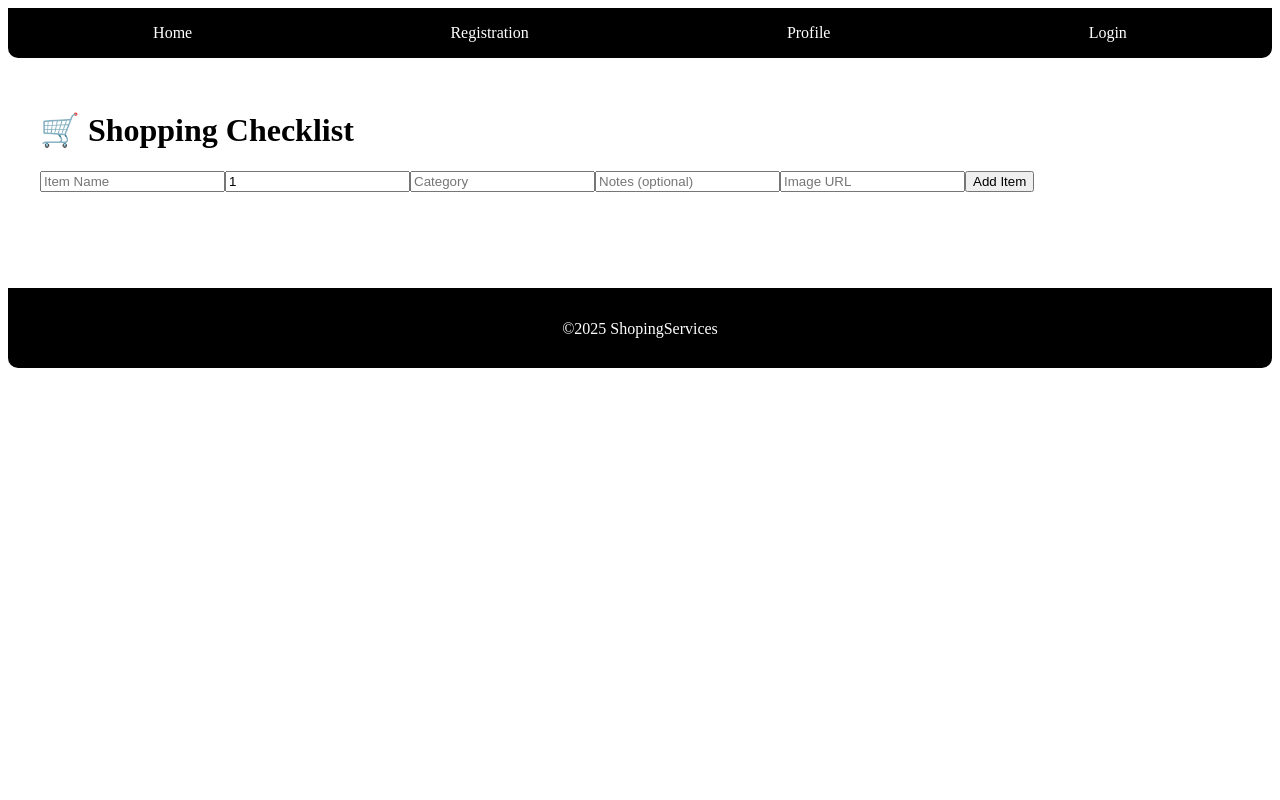
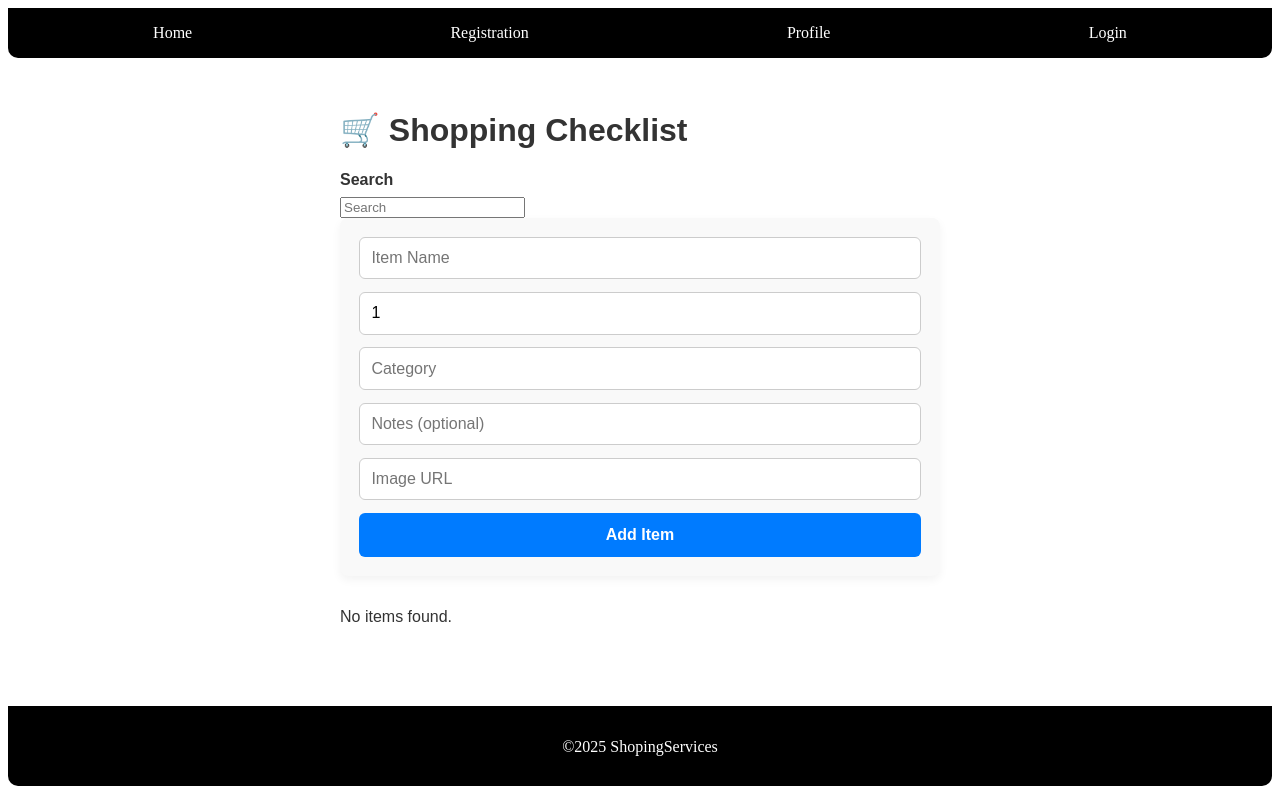
Before and after one commit to Sbonelo2/Task-5--Shopping-List-App, a React (Vite) app: page /home in a window 1280 px wide. Built offline with nearby package versions, Linux system fonts and the light colour scheme.

Commit message:
feat Home page,and Home css,and search bar

```diff
--- a/src/App.css
+++ b/src/App.css
@@ -39,131 +39,3 @@
   color: white;
   font-family: Arial, sans-serif;
 }  */
-
-
-
-
-
-
-
-
-
-
-
-
-
-
-
-
-
-
-/* Home.css */
-
-.home-container {
-  padding: 2rem;
-  max-width: 600px;
-  margin: auto;
-  font-family: Arial, sans-serif;
-  color: #333;
-}
-
-h2 {
-  text-align: center;
-  margin-bottom: 1.5rem;
-  font-size: 2rem;
-  color: #222;
-}
-
-form {
-  display: flex;
-  flex-direction: column;
-  gap: 0.8rem;
-  margin-bottom: 2rem;
-  background: #f9f9f9;
-  padding: 1.2rem;
-  border-radius: 8px;
-  box-shadow: 0 4px 10px rgba(0, 0, 0, 0.05);
-}
-
-form input {
-  padding: 0.7rem;
-  border: 1px solid #ccc;
-  border-radius: 6px;
-  font-size: 1rem;
-  transition: border-color 0.2s ease;
-}
-
-form input:focus {
-  outline: none;
-  border-color: #007bff;
-}
-
-form button {
-  padding: 0.8rem;
-  border: none;
-  border-radius: 6px;
-  background: #007bff;
-  color: white;
-  font-size: 1rem;
-  font-weight: bold;
-  cursor: pointer;
-  transition: background 0.3s ease;
-}
-
-form button:hover {
-  background: #0056b3;
-}
-
-/* Shopping list */
-ul {
-  list-style: none;
-  padding: 0;
-}
-
-li {
-  display: flex;
-  align-items: center;
-  justify-content: space-between;
-  background: #fff;
-  padding: 1rem;
-  margin-bottom: 0.8rem;
-  border-radius: 8px;
-  box-shadow: 0 2px 8px rgba(0, 0, 0, 0.05);
-  transition: transform 0.2s ease;
-}
-
-li:hover {
-  transform: translateY(-2px);
-}
-
-li strong {
-  font-size: 1.1rem;
-  color: #333;
-}
-
-li p {
-  margin: 0.3rem 0;
-  font-size: 0.9rem;
-  color: #666;
-}
-
-li img {
-  margin-left: 1rem;
-  border-radius: 6px;
-  object-fit: cover;
-}
-
-li button {
-  margin-left: 1rem;
-  background: #ff4d4d;
-  color: white;
-  border: none;
-  padding: 0.6rem 1rem;
-  border-radius: 6px;
-  cursor: pointer;
-  transition: background 0.3s ease;
-}
-
-li button:hover {
-  background: #cc0000;
-}
--- /dev/null
+++ b/src/Home.css
@@ -0,0 +1,111 @@
+
+/* Home.css */
+
+.home-container {
+  padding: 2rem;
+  max-width: 600px;
+  margin: auto;
+  font-family: Arial, sans-serif;
+  color: #333;
+}
+
+h2 {
+  text-align: center;
+  margin-bottom: 1.5rem;
+  font-size: 2rem;
+  color: #222;
+}
+
+form {
+  display: flex;
+  flex-direction: column;
+  gap: 0.8rem;
+  margin-bottom: 2rem;
+  background: #f9f9f9;
+  padding: 1.2rem;
+  border-radius: 8px;
+  box-shadow: 0 4px 10px rgba(0, 0, 0, 0.05);
+}
+
+form input {
+  padding: 0.7rem;
+  border: 1px solid #ccc;
+  border-radius: 6px;
+  font-size: 1rem;
+  transition: border-color 0.2s ease;
+}
+
+form input:focus {
+  outline: none;
+  border-color: #007bff;
+}
+
+form button {
+  padding: 0.8rem;
+  border: none;
+  border-radius: 6px;
+  background: #007bff;
+  color: white;
+  font-size: 1rem;
+  font-weight: bold;
+  cursor: pointer;
+  transition: background 0.3s ease;
+}
+
+form button:hover {
+  background: #0056b3;
+}
+
+/* Shopping list */
+ul {
+  list-style: none;
+  padding: 0;
+}
+
+li {
+  display: flex;
+  align-items: center;
+  justify-content: space-between;
+  background: #fff;
+  padding: 1rem;
+  margin-bottom: 0.8rem;
+  border-radius: 8px;
+  box-shadow: 0 2px 8px rgba(0, 0, 0, 0.05);
+  transition: transform 0.2s ease;
+}
+
+li:hover {
+  transform: translateY(-2px);
+}
+
+li strong {
+  font-size: 1.1rem;
+  color: #333;
+}
+
+li p {
+  margin: 0.3rem 0;
+  font-size: 0.9rem;
+  color: #666;
+}
+
+li img {
+  margin-left: 1rem;
+  border-radius: 6px;
+  object-fit: cover;
+}
+
+li button {
+  margin-left: 1rem;
+  background: #ff4d4d;
+  color: white;
+  border: none;
+  padding: 0.6rem 1rem;
+  border-radius: 6px;
+  cursor: pointer;
+  transition: background 0.3s ease;
+}
+
+li button:hover {
+  background: #cc0000;
+}
--- a/src/Pages/Home.tsx
+++ b/src/Pages/Home.tsx
@@ -3,7 +3,7 @@
 import type { RootState } from "../../Store";
 import { addItem, removeItem } from "../Features/HomeSlice";
 import { v4 as uuidv4 } from "uuid";
-
+import "../Home.css";
 
 export default function Home() {
   const dispatch = useDispatch();
@@ -17,15 +17,43 @@
     image: "",
   });
 
+  const [search, setSearch] = useState(""); // Search term
+
   const handleSubmit = (e: React.FormEvent) => {
     e.preventDefault();
     dispatch(addItem({ id: uuidv4(), ...form }));
     setForm({ name: "", quantity: 1, notes: "", category: "", image: "" });
   };
 
+  // Filter items based on name, category, or notes
+  const filteredItems = items.filter((item) => {
+    const term = search.toLowerCase();
+    return (
+      item.name.toLowerCase().includes(term) ||
+      item.category.toLowerCase().includes(term) ||
+      (item.notes && item.notes.toLowerCase().includes(term))
+    );
+  });
+
   return (
-    <div style={{ padding: "2rem" }}>
+    <div className="home-container">
       <h1>🛒 Shopping Checklist</h1>
+
+      {/* Search Input */}
+      <label
+        htmlFor="search"
+        style={{ display: "block", marginBottom: "0.5rem", fontWeight: "bold" }}
+      >
+        Search
+      </label>
+      <input
+        type="text"
+        id="search"
+        className="search-input"
+        placeholder="Search"
+        value={search}
+        onChange={(e) => setSearch(e.target.value)}
+      />
 
       {/* Form */}
       <form onSubmit={handleSubmit} style={{ marginBottom: "2rem" }}>
@@ -68,10 +96,12 @@
 
       {/* List */}
       <ul>
-        {items.map((item) => (
-          <li key={item.id} style={{ marginBottom: "1rem" }}>
-            <strong>{item.name}</strong> (x{item.quantity}) - {item.category}
-            {item.notes && <p>📝 {item.notes}</p>}
+        {filteredItems.map((item) => (
+          <li key={item.id}>
+            <div>
+              <strong>{item.name}</strong> (x{item.quantity}) - {item.category}
+              {item.notes && <p>📝 {item.notes}</p>}
+            </div>
             {item.image && (
               <img src={item.image} alt={item.name} width={50} height={50} />
             )}
@@ -80,6 +110,7 @@
             </button>
           </li>
         ))}
+        {filteredItems.length === 0 && <p>No items found.</p>}
       </ul>
     </div>
   );
```
